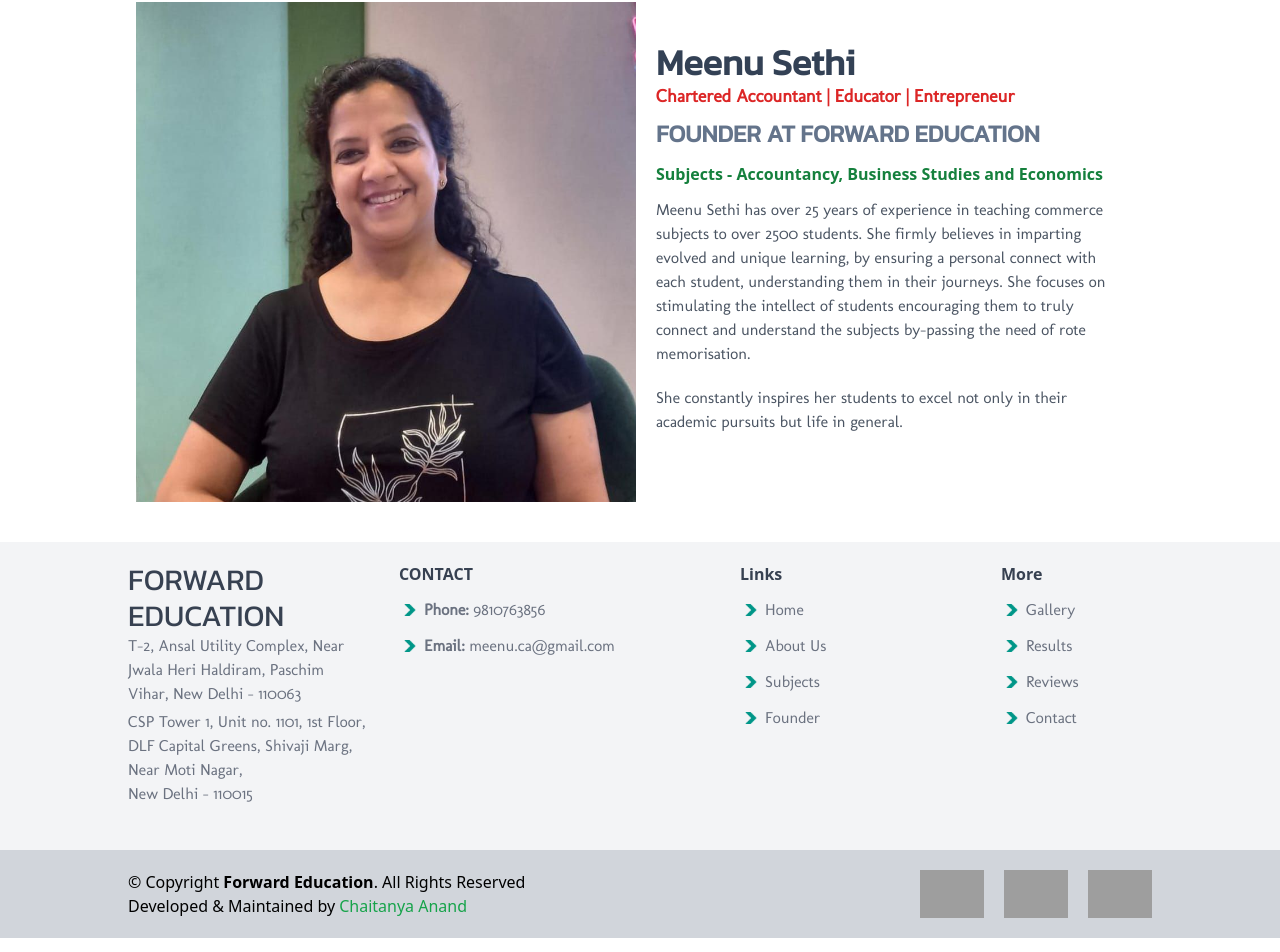
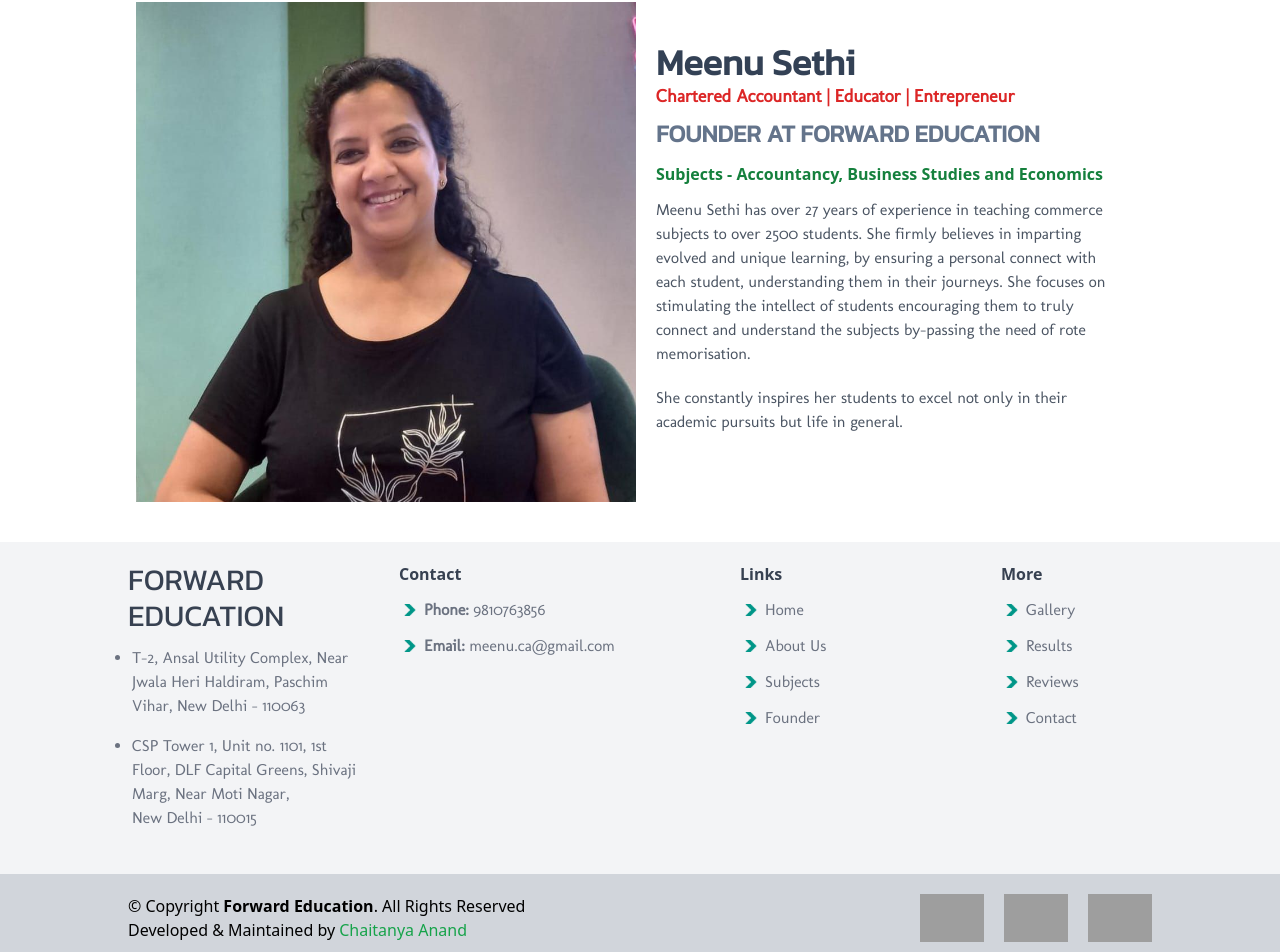
Before and after one commit to t-vaibhav/fwd-edu-testing, a Next.js app: page / in a window 1280 px wide. Shown: the part 3941-4893 px from the top of the page. Built offline with nearby package versions, Linux system fonts and the light colour scheme; grey boxes are pictures that could not be loaded.

Commit message:
25 ka 27

```diff
--- a/components/Footer.js
+++ b/components/Footer.js
@@ -9,21 +9,22 @@ export const Footer = () => {
         <footer className=''>
             <div className='bg-gray-100 p-5'>
 
-                <div className='grid grid-rows-4 md:grid-cols-2 md:grid-rows-2 lg:grid-rows-1 lg:grid-cols-4 gap-5 max-w-screen-lg ml-auto mr-auto'>
+                <div className='md:grid flex flex-col  md:grid-cols-2 md:grid-rows-2 lg:grid-rows-1 lg:grid-cols-4 gap-5 max-w-screen-lg ml-auto mr-auto'>
 
                     {/* upper section of footer */}
-                    <div>
+                    <div >
                         <h2 className='font-kanit text-3xl text-gray-700'>FORWARD EDUCATION</h2>
-                        <p className='pb-6 sm:pb-1 font-molengo text-gray-500 md:max-w-[300px] max-w-[350px]'>
-                            T-2, Ansal Utility Complex, Near Jwala Heri Haldiram, Paschim Vihar, New Delhi - 110063</p>
-                        <p className='pb-6 font-molengo text-gray-500 md:max-w-[300px] max-w-[350px]'>CSP Tower 1, Unit no. 1101, 1st Floor, DLF Capital Greens, Shivaji Marg, Near Moti Nagar,<br/> New Delhi - 110015</p>
-
+                        <ul className='list-disc space-y-3 pt-3 ml-3 md:ml-1'>
+                        <li className='pb-6 sm:pb-1 font-molengo text-gray-500 md:max-w-[300px] max-w-[350px]'>
+                            T-2, Ansal Utility Complex, Near Jwala Heri Haldiram, Paschim Vihar, New Delhi - 110063</li>
+                        <li className='pb-6  font-molengo text-gray-500 md:max-w-[300px] max-w-[350px]'>CSP Tower 1, Unit no. 1101, 1st Floor, DLF Capital Greens, Shivaji Marg, Near Moti Nagar,<br/> New Delhi - 110015</li>
+                        </ul>
                     </div>
 
 
                     <div>
 
-                        <h5 className='font-bold text-gray-700 pb-3 lg:pl-[10px] '>CONTACT</h5>
+                        <h5 className='font-bold text-gray-700 pb-3 lg:pl-[10px] '>Contact</h5>
                         <div className='flex items-center lg:mb-3 lg:pl-[15px]'>
                             <Image src="/images/right-arrow.png" alt="" className='h-3 pr-2' width={20} height={12} /><p className='text-gray-500 font-molengo'><strong>Phone: </strong>9810763856</p>
                         </div>
--- a/components/Teacher.js
+++ b/components/Teacher.js
@@ -17,7 +17,7 @@ export const Teacher = () => {
                         <p className='text-lg text-red-600 font-molengo font-semibold'>Chartered Accountant | Educator | Entrepreneur</p>
                         <p className='text-xl lg:text-2xl font-lg font-kanit text-slate-500 pt-2 font-bold'>FOUNDER AT FORWARD EDUCATION</p>
                         <p className='text-green-700 font-bold py-3'>Subjects - Accountancy, Business Studies and Economics</p>
-                        <p className='font-molengo pb-5 text-gray-600'>Meenu Sethi has over 25 years of experience in teaching commerce subjects to over 2500 students. She firmly believes in imparting evolved and unique learning, by ensuring a personal connect with each student, understanding them in their journeys. She focuses on stimulating the intellect of students encouraging them to truly connect and understand the subjects by-passing the need of rote memorisation.</p>
+                        <p className='font-molengo pb-5 text-gray-600'>Meenu Sethi has over 27 years of experience in teaching commerce subjects to over 2500 students. She firmly believes in imparting evolved and unique learning, by ensuring a personal connect with each student, understanding them in their journeys. She focuses on stimulating the intellect of students encouraging them to truly connect and understand the subjects by-passing the need of rote memorisation.</p>
                         <p className='font-molengo pb-5 text-gray-600'>She constantly inspires her students to excel not only in their academic pursuits but life in general.</p>
                     </div>
 
```
